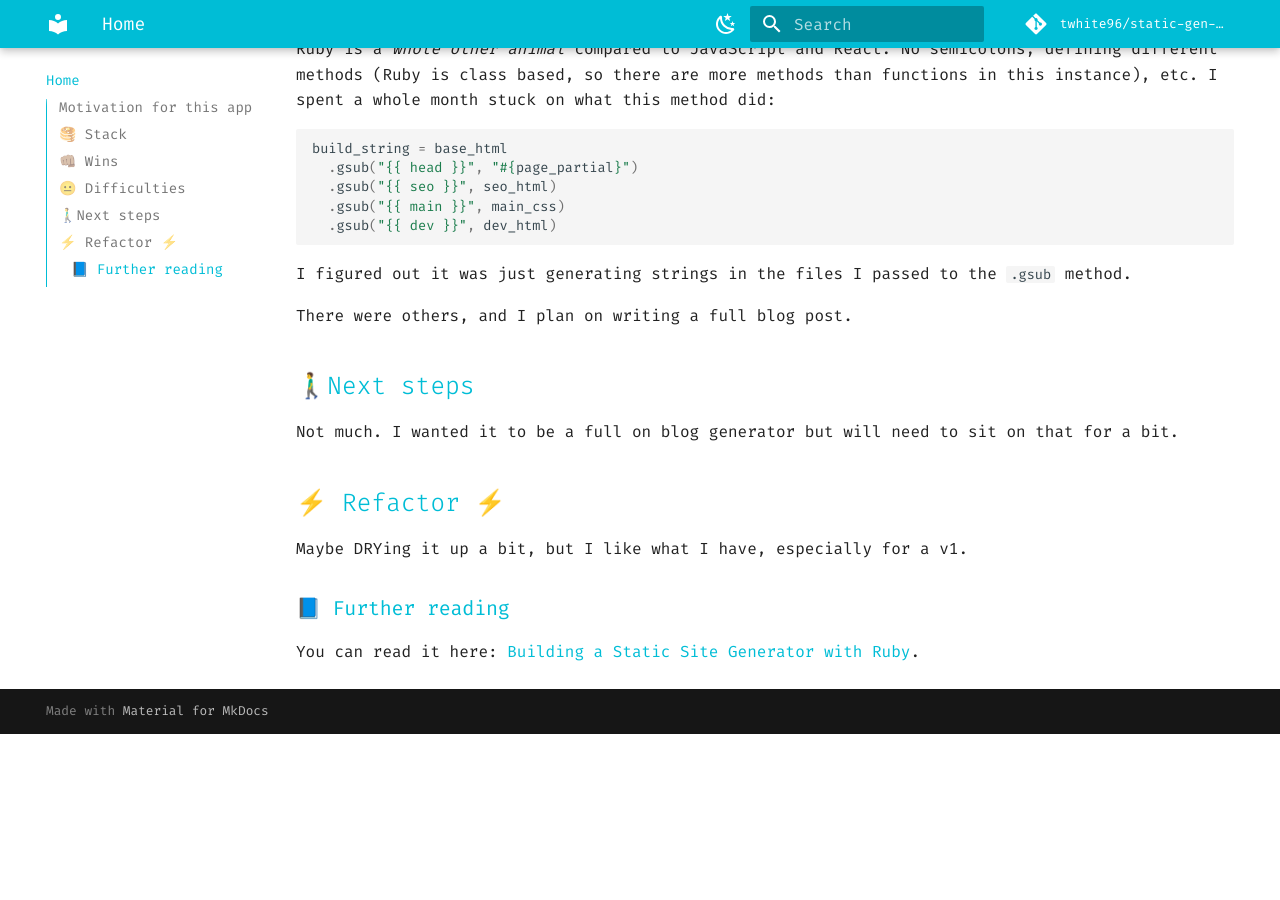
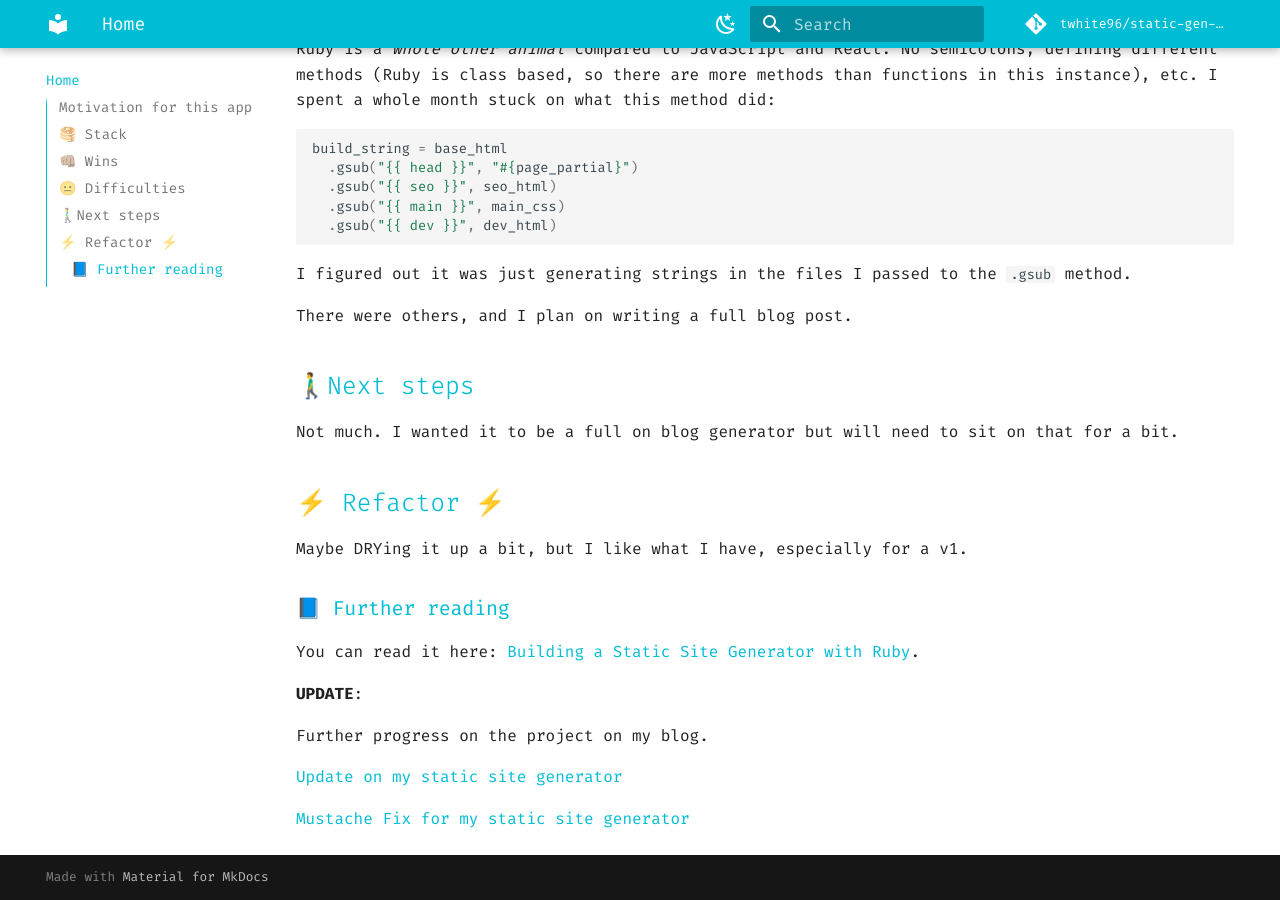
Before and after one commit to twhite96/static-gen-ruby, an MkDocs documentation site: the page built from docs/index.md, in a window 1280 px wide and 900 px high, scrolled down 927 px. Built offline with MkDocs 1.6.1 and Material for MkDocs 9.7.7, drawn with Linux system fonts in a browser that asks for light colours; comment, search, counter and statistics services are not loaded; before the commit the page ends 1661 px from its top, so only the background shows below that.

Commit message:
Update docs

```diff
--- a/docs/index.md
+++ b/docs/index.md
@@ -38,3 +38,11 @@ Not much. I wanted it to be a full on blog generator but will need to sit on tha
 Maybe DRYing it up a bit, but I like what I have, especially for a v1.
 ### 📘 Further reading
 You can read it here: [Building a Static Site Generator with Ruby](https://tiffanywhite.dev/2020/12/17/building-a-static-site-generator-with-ruby/).
+
+**UPDATE**:
+
+Further progress on the project on my blog.
+
+[Update on my static site generator](https://www.tiffanywhite.dev/2022/09/26/update-on-my-static-site-generator/)
+
+[Mustache Fix for my static site generator](https://www.tiffanywhite.dev/shorts/mustache-fix-for-my-static-site-generator/)
```
Also changed, not shown: docs/Usage/getting-started.md (+6 -0 lines), docs/Usage/install.md (+33 -0 lines), docs/Usage/options.md (+2 -0 lines), docs/Usage/usage.md (+2 -0 lines).
